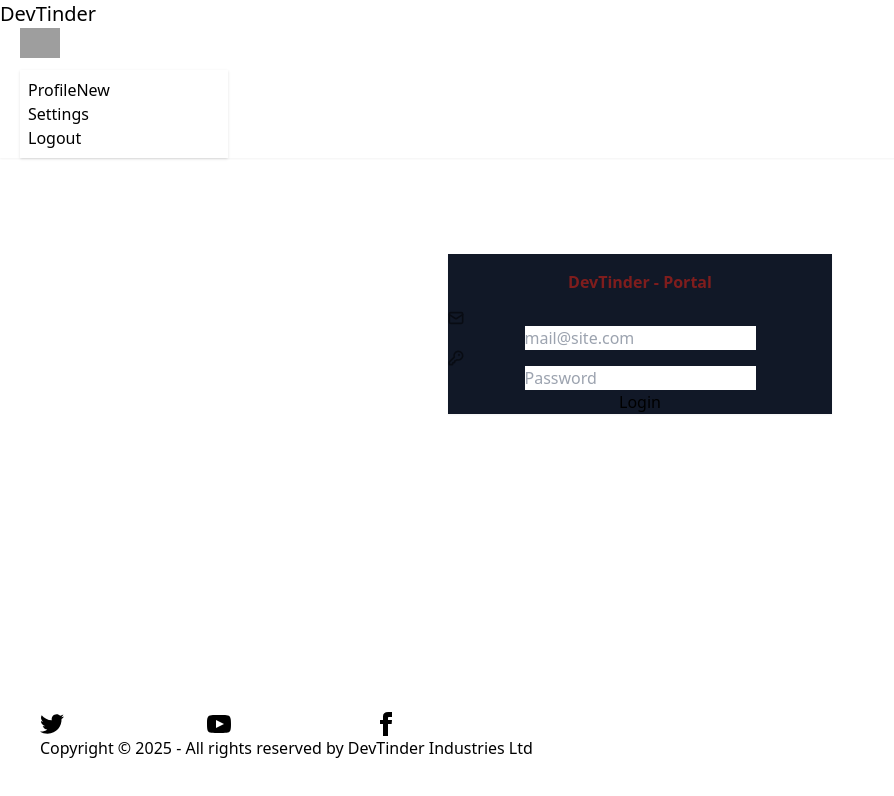
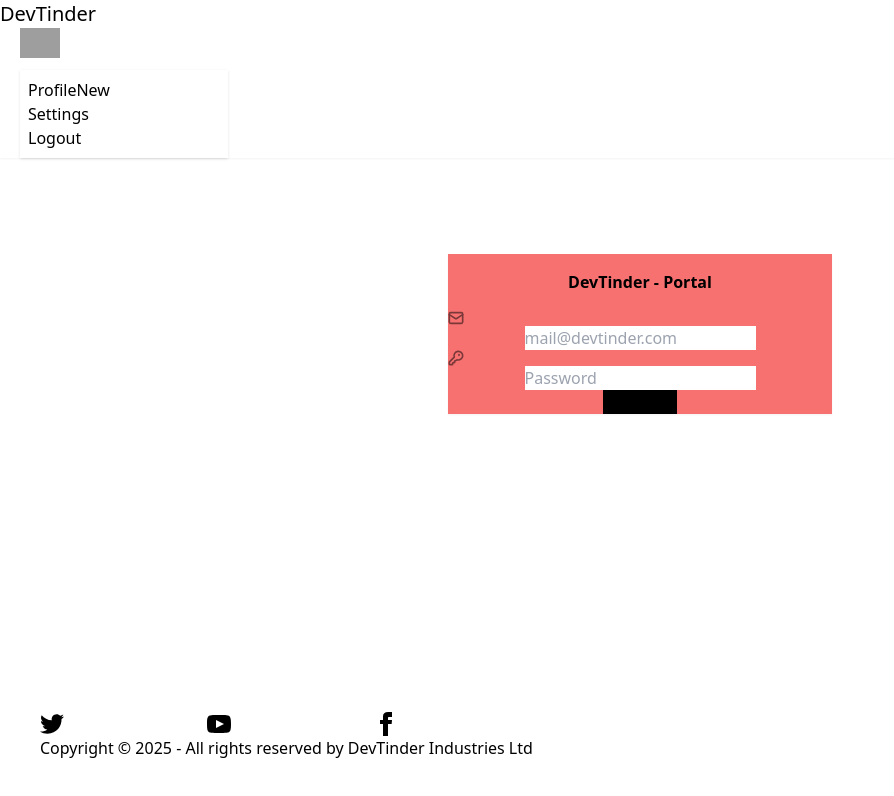
Before and after one commit to Arunsai125/DevTinder-Frontend, a React (Vite) app: page /login in a window 1280 px wide. Shown: the top 796 px of the page, without its empty margins (0-894 px from the left). Built offline with nearby package versions, Linux system fonts and the light colour scheme; grey boxes are pictures that could not be loaded.

Commit message:
feat: update Login component styles and placeholder text

```diff
--- a/src/Login.jsx
+++ b/src/Login.jsx
@@ -19,9 +19,9 @@ const Login = () => {
 
   return (
     <div className="flex justify-center">
-      <div className="card bg-gray-900 w-96 shadow-sm m-24">
+      <div className="card bg-red-400 w-96 shadow-sm m-24">
         <div className="card-body items-center text-center">
-          <h1 className="card-title py-4 text-red-900 font-extrabold">
+          <h1 className="card-title py-4 text-black font-extrabold">
             DevTinder - Portal
           </h1>
           <label className="input validator my-1">
@@ -43,7 +43,7 @@ const Login = () => {
             </svg>
             <input
               type="email"
-              placeholder="mail@site.com"
+              placeholder="mail@devtinder.com"
               value={emailId}
               onChange={(e) => setEmailId(e.target.value)}
               required
@@ -86,7 +86,10 @@ const Login = () => {
             At least one uppercase letter
           </p>
           <div className="card-actions">
-            <button className="btn btn-primary px-4" onClick={handleLogin}>
+            <button
+              className="btn btn-primary px-4 bg-black"
+              onClick={handleLogin}
+            >
               Login
             </button>
           </div>
```
